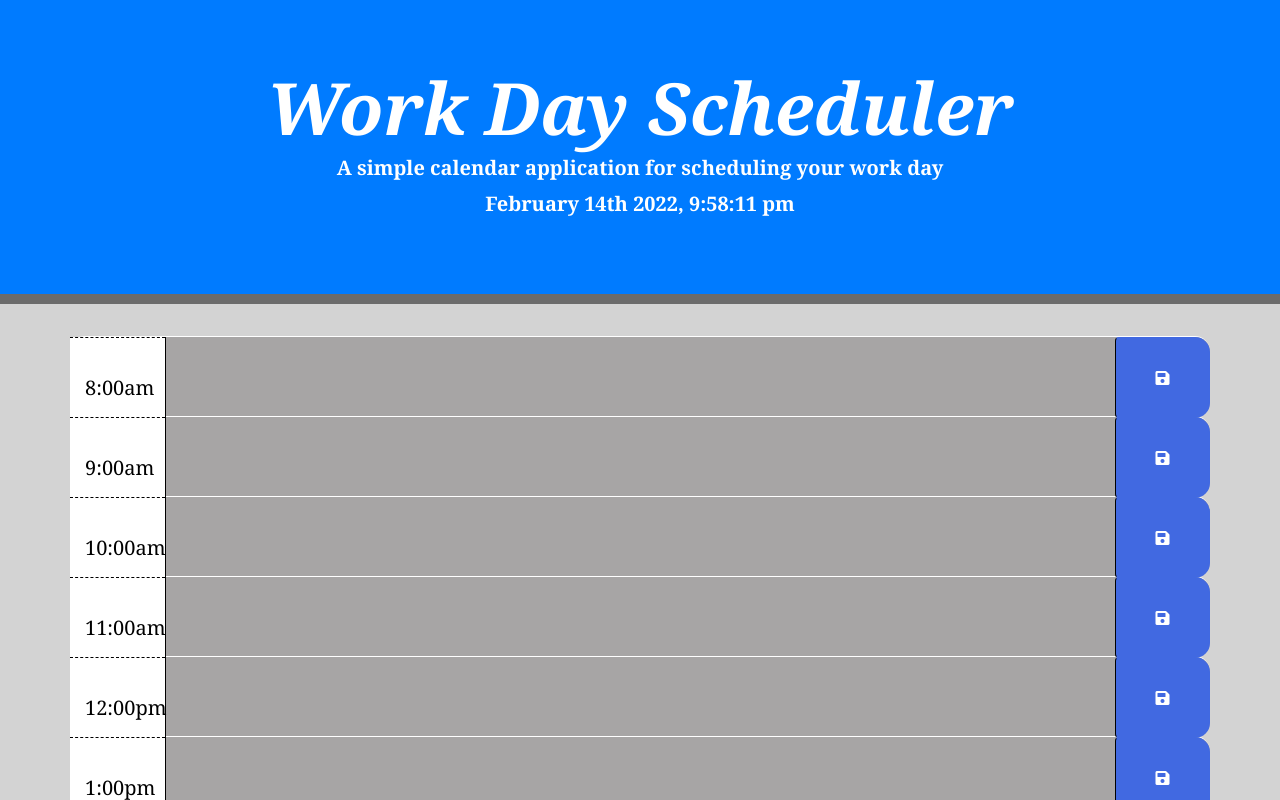
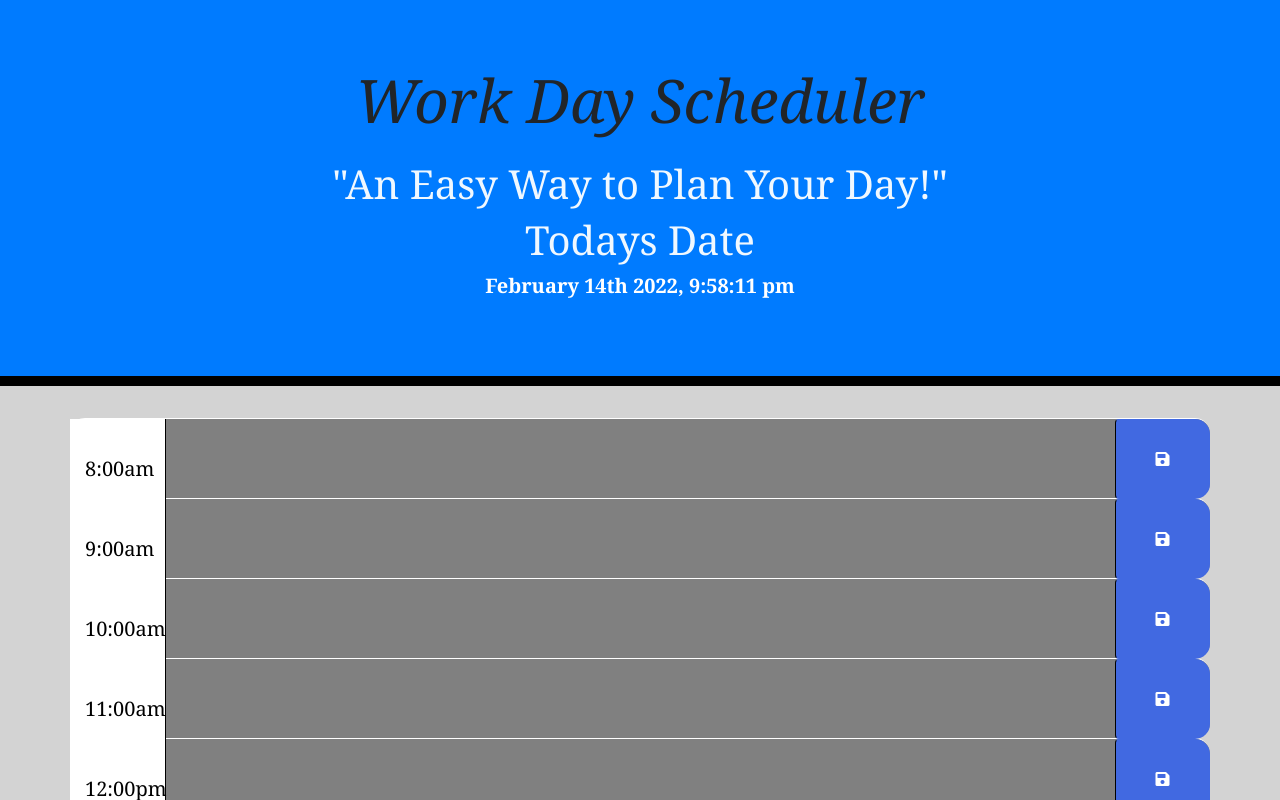
Before and after one commit to gmumpower/cuddly-memory-scheduler, a plain HTML site: page index.html in a window 1280 px wide. Shown: the top 800 px of the page. Drawn offline with nearby package versions, Linux system fonts and the light colour scheme.

Commit message:
simple fixes with CSS and HTML

```diff
--- a/assets/style.css
+++ b/assets/style.css
@@ -14,11 +14,21 @@ body {
     padding: 10px;
   }
 
+  h1 {
+    font-style: italic;
+    font-size: 60px;
+  }
+
+  p {
+    font-size: 40px;
+    color: aliceblue;
+  }
+
   .jumbotron {
     text-align: center;
     background-color: transparent;
     border-radius: 0;
-    border-bottom: 10px solid rgb(107, 107, 107);
+    border-bottom: 10px solid black;
   }
 
   .description{
@@ -39,21 +49,21 @@ body {
   .hour {
     background-color: white;
     color: #000000;
-    border-top: 1px dashed #000000;
+    border-top: 1px royalblue;
   }
 
   .past {
-    background-color: #a7a5a5;
+    background-color: grey;
     color: white;
   }
 
   .present {
-    background-color: #ff6961;
+    background-color: red;
     color: white;
   }
 
   .future {
-    background-color: #77dd77;
+    background-color: green;
     color: white;
   }
 
--- a/index.html
+++ b/index.html
@@ -10,13 +10,15 @@
         integrity="sha384-50oBUHEmvpQ+1lW4y57PTFmhCaXp0ML5d60M1M7uH2+nqUivzIebhndOJK28anvf" crossorigin="anonymous" />
     <link href="https://fonts.googleapis.com/css?family=Open+Sans&display=swap" rel="stylesheet" />
     <link rel="stylesheet" href="./assets/style.css"/>
-    <title>Work Day Scheduler</title>
+    <title>Daily Time Planner</title>
 </head>
 
 <body>
     <header class="jumbotron bg-primary">
-        <h1 class="font-italic font-weight-bold text-white display-3">Work Day Scheduler</h1>
-        <p class="text-white font-weight-bold lead">A simple calendar application for scheduling your work day</p>
+        <h1>Work Day Scheduler</h1>
+        <br>
+        <p>"An Easy Way to Plan Your Day!"</p>
+        <p>Todays Date</p>
         <p id="currentDay" class="text-white font-weight-bold lead"></p>
     </header>
     <div class="container">
```
